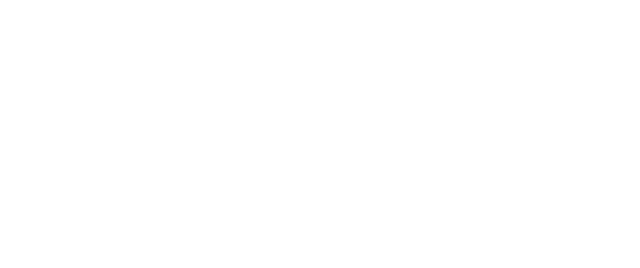
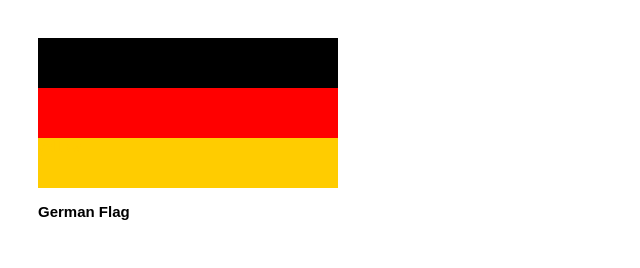
Before and after one commit to bxn0/practisingWithTheHood, a plain HTML site: page pflagg.html in a window 1280 px wide. Shown: the whole page, without its empty margins (0-640 px from the left). Drawn offline with Linux system fonts and the light colour scheme.

Commit message:
Tysklands flagg er lagt til html.

```diff
--- a/pflagg.html
+++ b/pflagg.html
@@ -7,6 +7,13 @@
     <title>Document</title>
 </head>
 <body>
-
+<div style = "display: grid; grid-template-columns: repeat(3,1fr);">
+    <div style= "width: 300px; margin: 30px" >
+        <p style="background: #000000; color: #000000; height: 50px; width: 300px; margin: 0 ;">black</p>
+        <p style="background: #FF0000 ; color: #FF0000 ; height: 50px; width: 300px; margin: 0 ;">red</p>
+        <p style="background: #FFCC00; color: #FFCC00; height: 50px; width: 300px; margin: 0 ;">yellow</p>
+        <p style="align-content: start; font-family: Arial; font-size: 15px; font-weight: bold">German Flag</p>
+    </div>
+</div>
 </body>
 </html>
```
Also changed, not shown: 1 other file.
